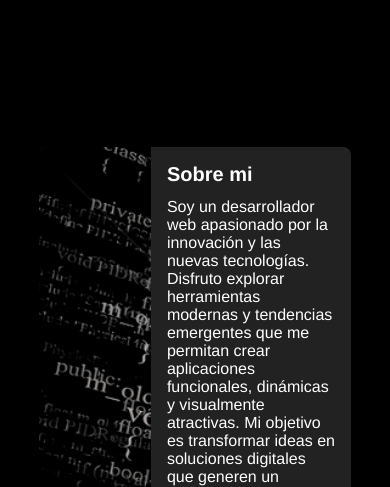
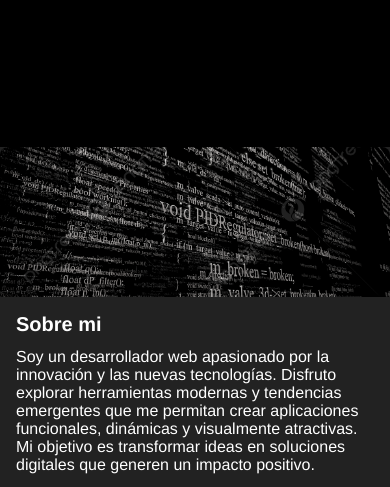
Before and after one commit to Angelmrt/portfolio, a website built with Vite: page src/index.html in a window 390 px wide. Shown: the part 320-807 px from the top of the page. Built offline with nearby package versions, Linux system fonts and the light colour scheme.

Commit message:
v7 card aboutme responsive

```diff
--- /dev/null
+++ b/docs/assets/index-Dh4qVZeE.js
@@ -0,0 +1 @@
+(function(){const t=document.createElement("link").relList;if(t&&t.supports&&t.supports("modulepreload"))return;for(const e of document.querySelectorAll('link[rel="modulepreload"]'))i(e);new MutationObserver(e=>{for(const r of e)if(r.type==="childList")for(const o of r.addedNodes)o.tagName==="LINK"&&o.rel==="modulepreload"&&i(o)}).observe(document,{childList:!0,subtree:!0});function s(e){const r={};return e.integrity&&(r.integrity=e.integrity),e.referrerPolicy&&(r.referrerPolicy=e.referrerPolicy),e.crossOrigin==="use-credentials"?r.credentials="include":e.crossOrigin==="anonymous"?r.credentials="omit":r.credentials="same-origin",r}function i(e){if(e.ep)return;e.ep=!0;const r=s(e);fetch(e.href,r)}})();AOS.init();
--- a/src/styles/_components.scss
+++ b/src/styles/_components.scss
@@ -35,19 +35,36 @@
   }
 }
 
-
 .custom-card {
-  max-width: 80%;
+  width: 80%;
   margin-bottom: $card-margin-bottom;
   background-color: $card-bg;
   border-radius: $card-border-radius;
   box-shadow: $card-shadow;
-  a{
+  @include respond(medium) {
+    width: 80%;
+
+  }
+
+  @include respond(small) {
+    width: 100%;
+    border-radius: 0;
+  }
+  a {
     text-decoration: none;
   }
+
   .custom-card-inner {
     display: flex;
     flex-direction: row;
+
+    @include respond(medium) {
+      flex-direction: column;
+    }
+
+    @include respond(small) {
+      flex-direction: column;
+    }
   }
 
   .custom-card-image {
@@ -55,20 +72,41 @@
     overflow: hidden;
     background-image: url(../assets/fondo_about_me.jpg);
     background-size: cover;
+    background-position: center;
     background-repeat: no-repeat;
     border-top-left-radius: $card-border-radius;
     border-bottom-left-radius: $card-border-radius;
+
+    @include respond(medium) {
+      width: 100%;
+      height: 200px;
+      border-radius: $card-border-radius $card-border-radius 0 0;
+    }
+
+    @include respond(small) {
+      width: 100%;
+      height: 150px;
+      border-radius: $card-border-radius $card-border-radius 0 0;
+    }
   }
 
   .custom-card-img {
     width: 100%;
-    height: auto;
+    height: 100%;
     object-fit: cover;
   }
 
   .custom-card-body {
     padding: $card-body-padding;
     flex: 1;
+
+    @include respond(medium) {
+      padding-top: $card-body-padding;
+    }
+
+    @include respond(small) {
+      padding-top: $card-body-padding;
+    }
   }
 
   .custom-card-title {
@@ -90,18 +128,23 @@
   .custom-text-muted {
     color: $card-footer-color;
   }
-  .tech{
+
+  .tech {
     margin: 1rem 0;
-   color:$tech-color;
-   i{
-    color: $text-nostyle;
-    font-size: $icon-size;
-   }
-   span{
-    color: $text-nostyle;
-   }
+    color: $tech-color;
+
+    i {
+      color: $text-nostyle;
+      font-size: $icon-size;
+    }
+
+    span {
+      color: $text-nostyle;
+    }
   }
 }
+
+
 
 .project-container {
   display: flex;
```
Also changed, not shown: docs/index.html (+2 -2 lines), docs/assets/index-BKYs05Lq.css (added).
